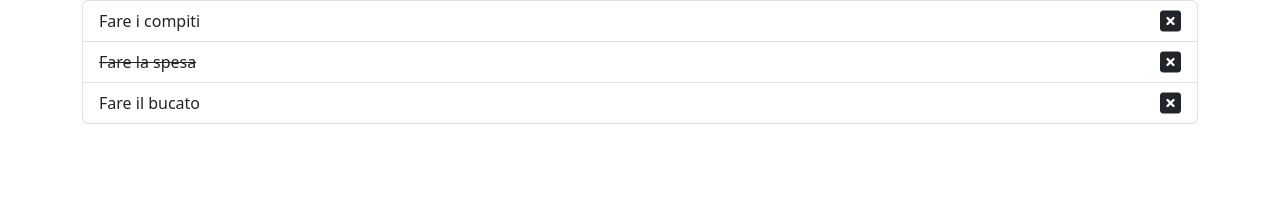
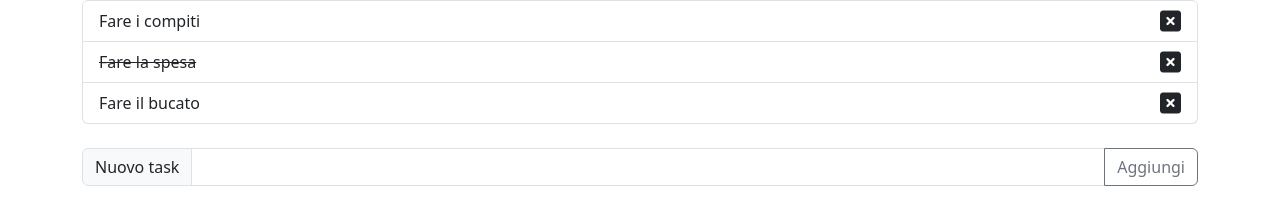
Before and after one commit to post-coder/vue-todolist, a plain HTML site: page index.html in a window 1280 px wide. Shown: the part 120-344 px from the top of the page. Drawn offline with nearby package versions, Linux system fonts and the light colour scheme.

Commit message:
milestone 3 completata

```diff
--- a/index.html
+++ b/index.html
@@ -27,7 +27,7 @@
         <div class="container py-5">
             <h1 class="mb-4">Todo</h1>
 
-            <ul id="tasks" class="list-group" v-if="tasks.length > 0">
+            <ul id="tasks" class="list-group mb-4" v-if="tasks.length > 0">
                 <li
                     v-for="(task, index) in tasks"
                     class="list-group-item list-group-item-action d-flex justify-content-between align-items-center"
@@ -39,10 +39,28 @@
                     <i @click="deleteTask(index)" class="fa-solid fa-square-xmark fs-4"></i>
                 </li>
             </ul>
-            <div v-else>
+            <div v-else class="mb-4">
                 <p class="p-3 border border-success bg-success text-white rounded-2 ">
                     Hai completato tutti i tasks 💪
                 </p>
+            </div>
+
+            <div class="input-group mb-3">
+                <span class="input-group-text" id="inputGroup-sizing-default">Nuovo task</span>
+                <input
+                    v-model="newTaskText"
+                    type="text"
+                    class="form-control"
+                    aria-label="Nuovo task"
+                    aria-describedby="inputGroup-sizing-default"
+                >
+                <button
+                    class="btn btn-outline-secondary"
+                    type="button"
+                    @click="addTask()"
+                >
+                    Aggiungi
+                </button>
             </div>
 
         </div>
--- a/js/script.js
+++ b/js/script.js
@@ -24,6 +24,8 @@ createApp({
                 }
             ],
 
+            newTaskText: '',
+
         }
     },
 
@@ -36,7 +38,30 @@ createApp({
 
             this.tasks.splice(taskIndex, 1);
 
-        }
+        },
+
+        addTask() {
+            // contenuto del campo di testo
+            // console.log(this.newTaskText)
+
+            // creo un nuovo oggetto task
+            const newTask = {
+                done: false
+            }
+
+            // inserisco il testo all'interno della sua proprietà "text"
+            newTask.text = this.newTaskText
+
+
+            // lo inserisco nell'array
+            this.tasks.push(newTask)
+
+            console.log(this.tasks)
+
+            // resetto il contenuto del campo di input
+            this.newTaskText = ""
+
+        },
 
     },
 }).mount("#app");
```
